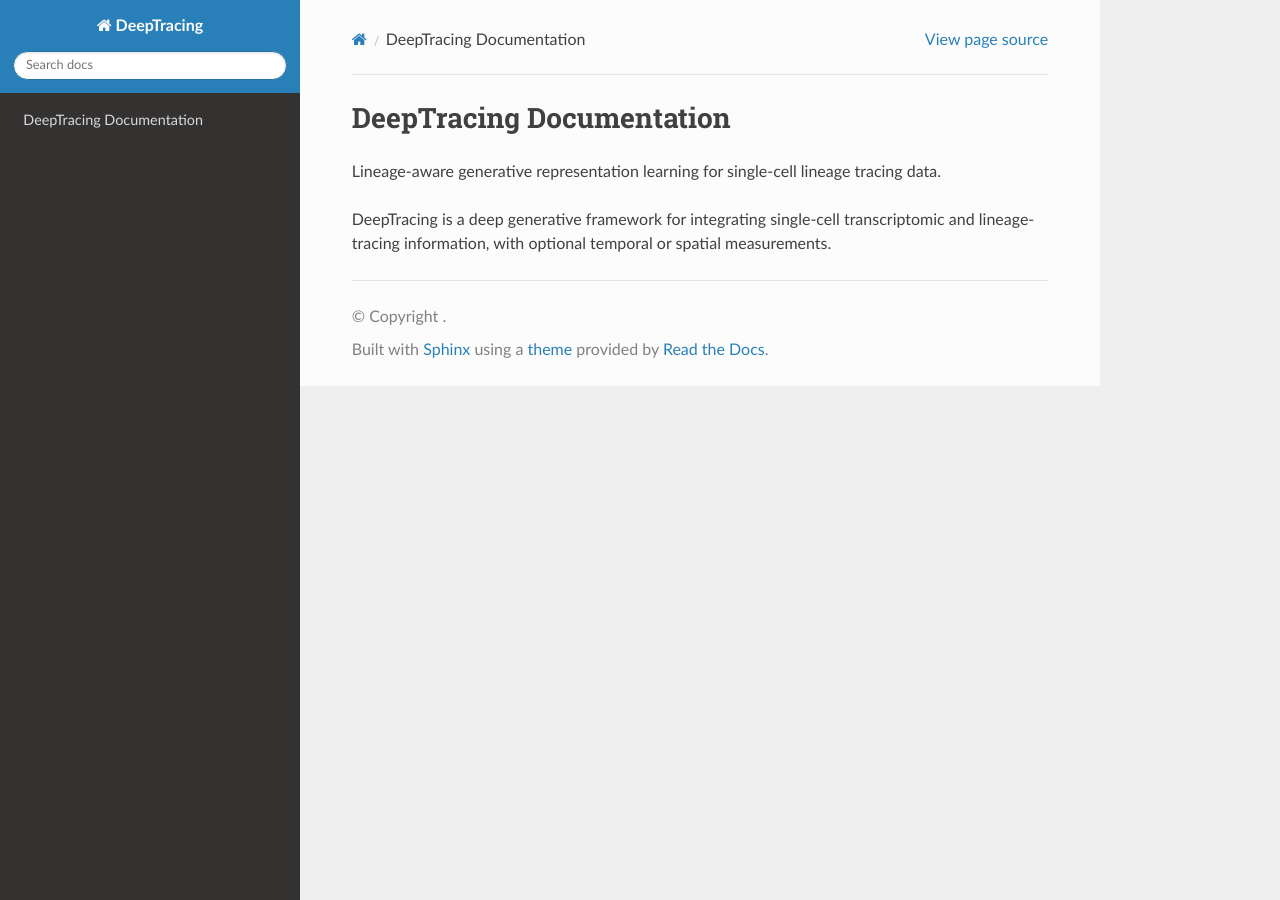
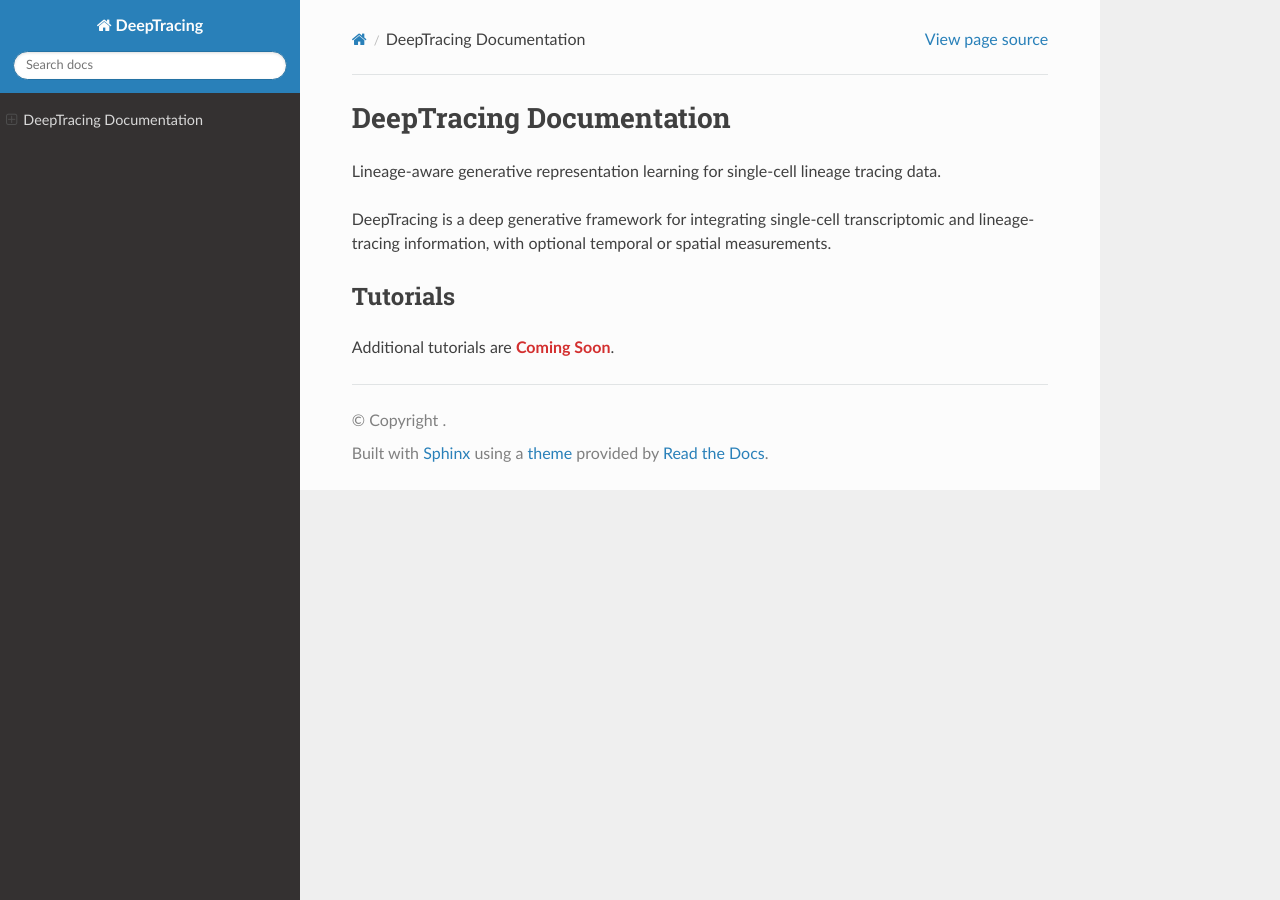
Before and after one commit to Yuhong-Wen/DeepTracing, a Sphinx documentation site: the page built from docs/index.rst, in a window 1280 px wide. Built offline with Sphinx 7.4.7 and the Read the Docs theme 3.1.0, drawn with Linux system fonts in a browser that asks for light colours; pages that are not in the unit, such as notebooks, are missing from menus.

Commit message:
Add coming soon notice to documentation

```diff
--- a/docs/_static/custom.css
+++ b/docs/_static/custom.css
@@ -11,3 +11,8 @@ div.nboutput > div.output_area:has(pre) {
 div.nboutput > div.output_area pre {
     white-space: pre;
 }
+
+.coming-soon {
+    color: #d32f2f;
+    font-weight: 600;
+}
--- a/docs/conf.py
+++ b/docs/conf.py
@@ -21,3 +21,8 @@ exclude_patterns = [
 
 html_static_path = ["_static"]
 html_css_files = ["custom.css"]
+
+rst_prolog = """
+.. role:: coming-soon
+   :class: coming-soon
+"""
--- a/docs/index.rst
+++ b/docs/index.rst
@@ -1,3 +1,4 @@
+
 DeepTracing Documentation
 =========================
 
@@ -5,6 +6,11 @@ Lineage-aware generative representation learning for single-cell lineage tracing
 
 DeepTracing is a deep generative framework for integrating single-cell transcriptomic and lineage-tracing information, with optional temporal or spatial measurements.
 
+Tutorials
+---------
+
+Additional tutorials are :coming-soon:`Coming Soon`.
+
 .. toctree::
    :maxdepth: 2
    :caption: Tutorials
```
